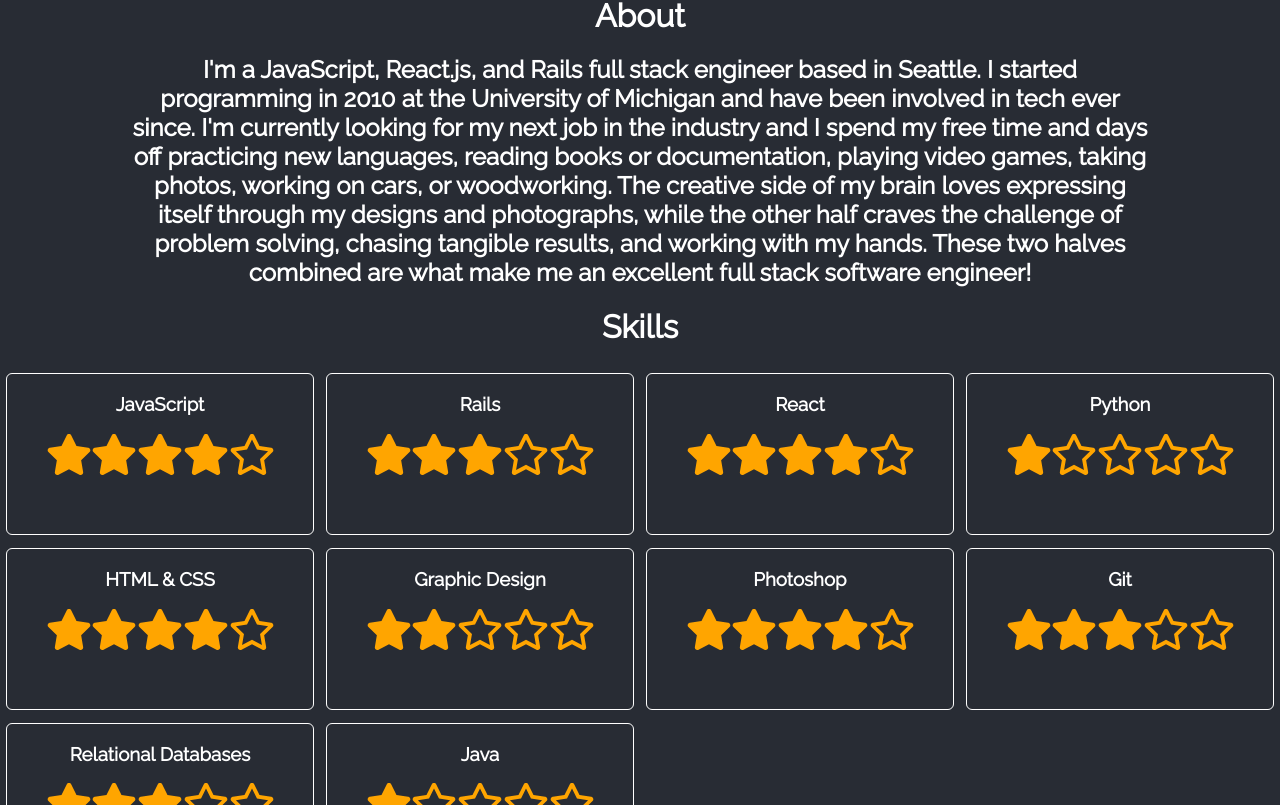
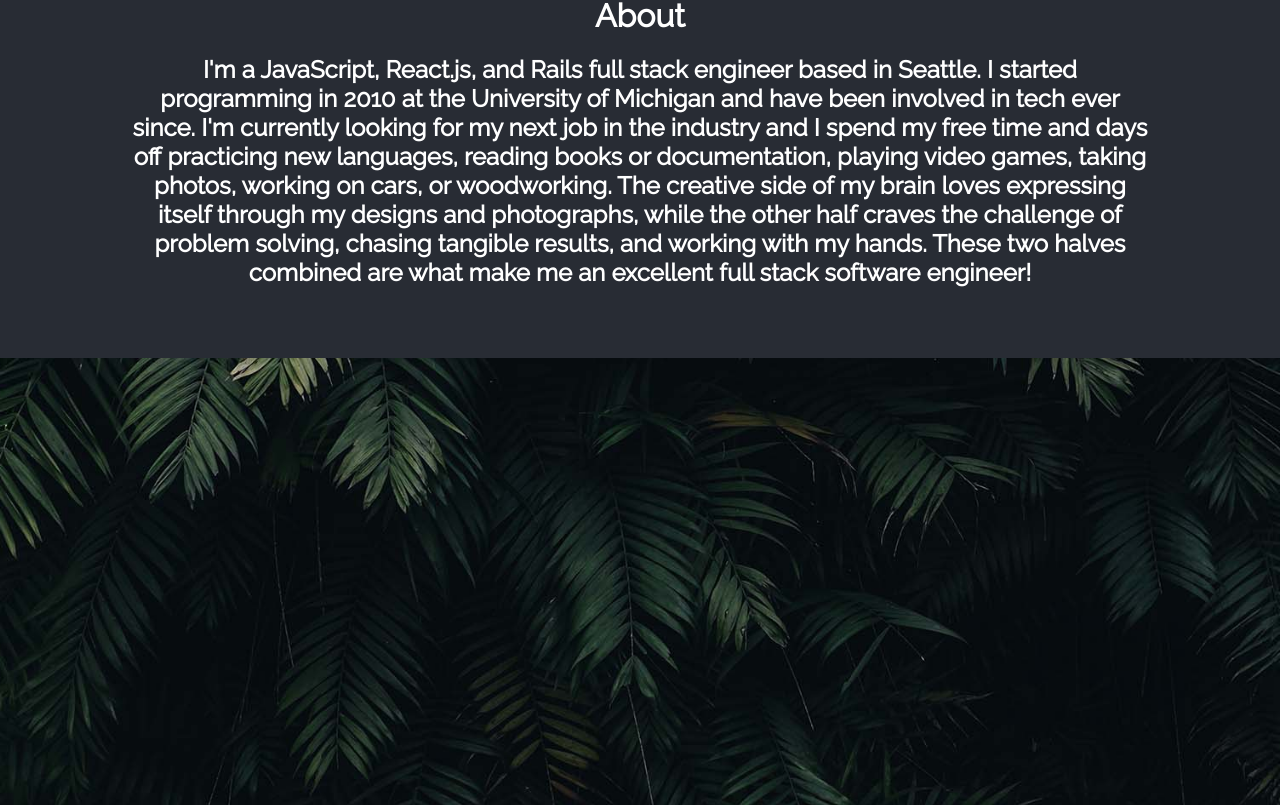
Before and after one commit to SpencerLindemuth/portfolio, a React (Create React App) app: page / in a window 1280 px wide. Shown: the part 1995-2800 px from the top of the page. Built offline with nearby package versions, Linux system fonts and the light colour scheme.

Commit message:
Remove Skill Stars

```diff
--- a/src/Components/ContentComponents/sectionTwo.js
+++ b/src/Components/ContentComponents/sectionTwo.js
@@ -11,7 +11,7 @@
                     <h2 id="about">
                         I'm a JavaScript, React.js, and Rails full stack engineer based in Seattle. I started programming in 2010 at the University of Michigan and have been involved in tech ever since. I'm currently looking for my next job in the industry and I spend my free time and days off practicing new languages, reading books or documentation, playing video games, taking photos, working on cars, or woodworking. The creative side of my brain loves expressing itself through my designs and photographs, while the other half craves the challenge of problem solving, chasing tangible results, and working with my hands.  These two halves combined are what make me an excellent full stack software engineer!
                     </h2>
-                    <div id="skills">
+                    {/* <div id="skills">
                         <h1>Skills</h1>
                         <ul id="skillsList">
                             <li>
@@ -55,7 +55,7 @@
                                 <span className="rating"><img src={StarSolid}/><img src={StarRegular}/><img src={StarRegular}/><img src={StarRegular}/><img src={StarRegular}/></span>
                             </li>
                         </ul>
-                    </div>
+                    </div> */}
                 </div>
             </div>
         </div>
```
